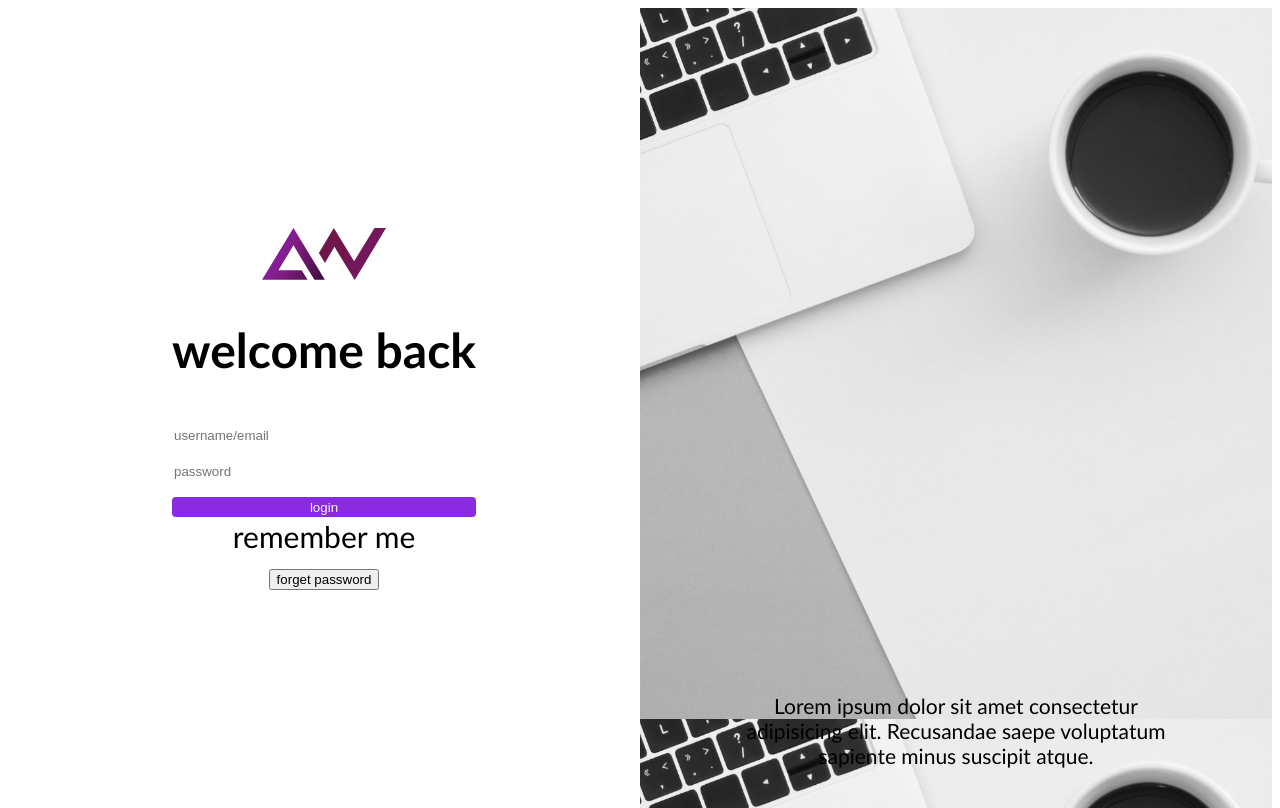
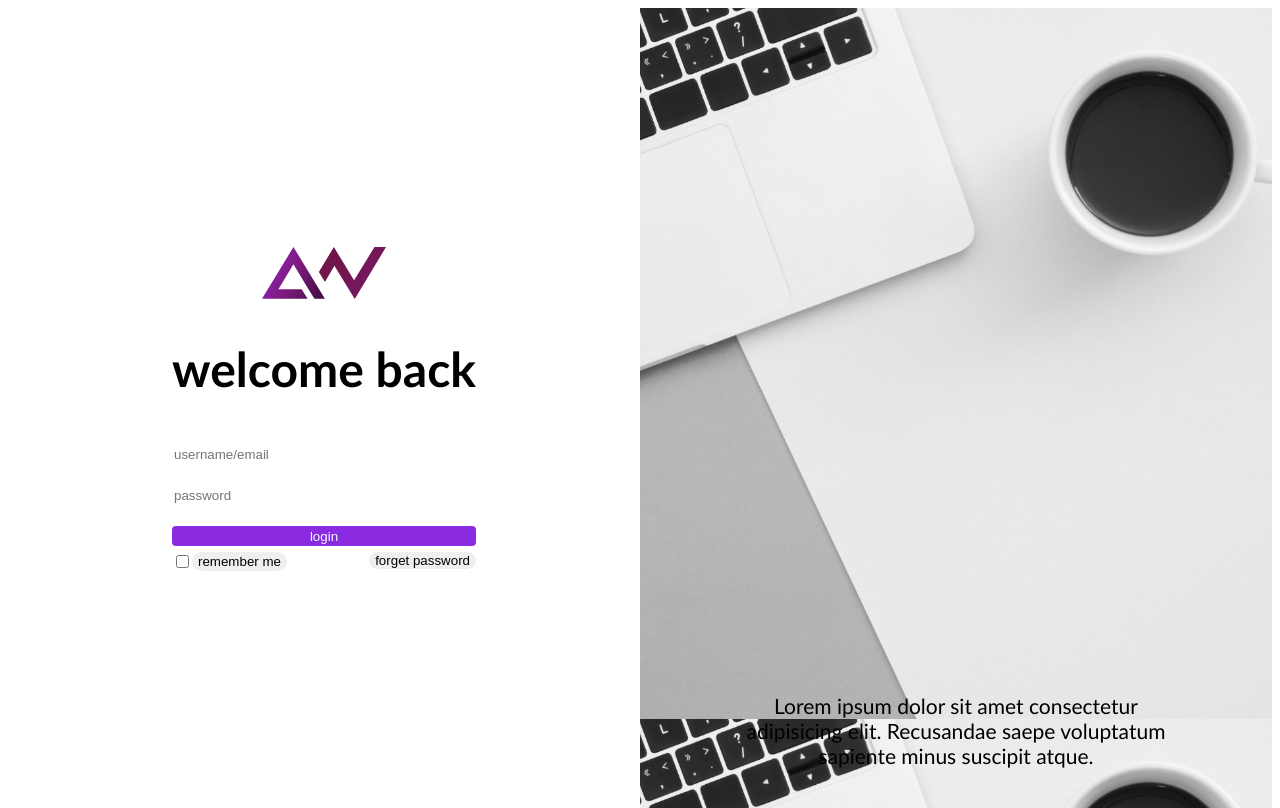
Before and after one commit to moeinfarzin/login-page, a React (Create React App) app: page / in a window 1280 px wide. Built offline with nearby package versions, Linux system fonts and the light colour scheme.

Commit message:
finished project

```diff
--- a/src/LoginPage.css
+++ b/src/LoginPage.css
@@ -53,7 +53,8 @@ body {
 
 .username-input , .password-input{
 width: 300px;
-border: none;
+height: 29px;
+border: none ;
 border-radius: 4px;
 }
 
@@ -64,7 +65,47 @@ border-radius: 4px;
     height: 20px;
     border: none;
     border-radius: 4px;
+    cursor: pointer;
 }
+
+
 .welcome{
     font-size: 0.8em;
 }
+
+
+.remember-forget{
+    margin-top: 5px ;
+    display: flex;
+
+}
+
+.remember{
+    display: flex;
+    flex:1;
+    justify-content: flex-start;
+}
+
+.forget-password{
+    display: flex;
+    flex:1;
+    justify-content: flex-end;
+}
+
+.remember-me{
+    border: none;
+    border-radius: 10px;
+    cursor: pointer;
+
+}
+
+.forget-password{
+    border: none;
+    border-radius: 10px;
+    cursor: pointer;
+
+}
+
+.checkbox{
+    cursor: pointer;
+}
--- a/src/LoginPage.js
+++ b/src/LoginPage.js
@@ -15,11 +15,24 @@ const LoginPage = () => {
 
                 <div className='login-form'>
                     <form>
-                        <div className='username'><input className='username-input' type="text" placeholder='username/email'/></div>
-                        <div className='password'><input className='password-input' type="text" placeholder='password'/></div>
-                        <div className='login-btn'><button className='btn'>login</button></div>
-                        <div className='remember'><span className='remember-me'>remember me</span></div>
-                        <div className='forget'><button className='forget-password'>forget password</button></div>
+                        <div className='username'>
+                            <input className='username-input' type="text" placeholder='username/email' />
+                        </div>
+                        <div className='password'>
+                            <input className='password-input' type="text" placeholder='password' />
+                        </div>
+                        <div className='login-btn'>
+                            <button className='btn'>login</button>
+                        </div>
+                        <div className='remember-forget'>
+                            <div className='remember'>
+                                <input className='checkbox' type="checkbox" /><button className='remember-me '>remember me</button>
+                            </div>
+                            <div className='forget'>
+                                <button className='forget-password'>forget password</button>
+                            </div>
+                        </div>
+
                     </form>
                 </div>
 
```
